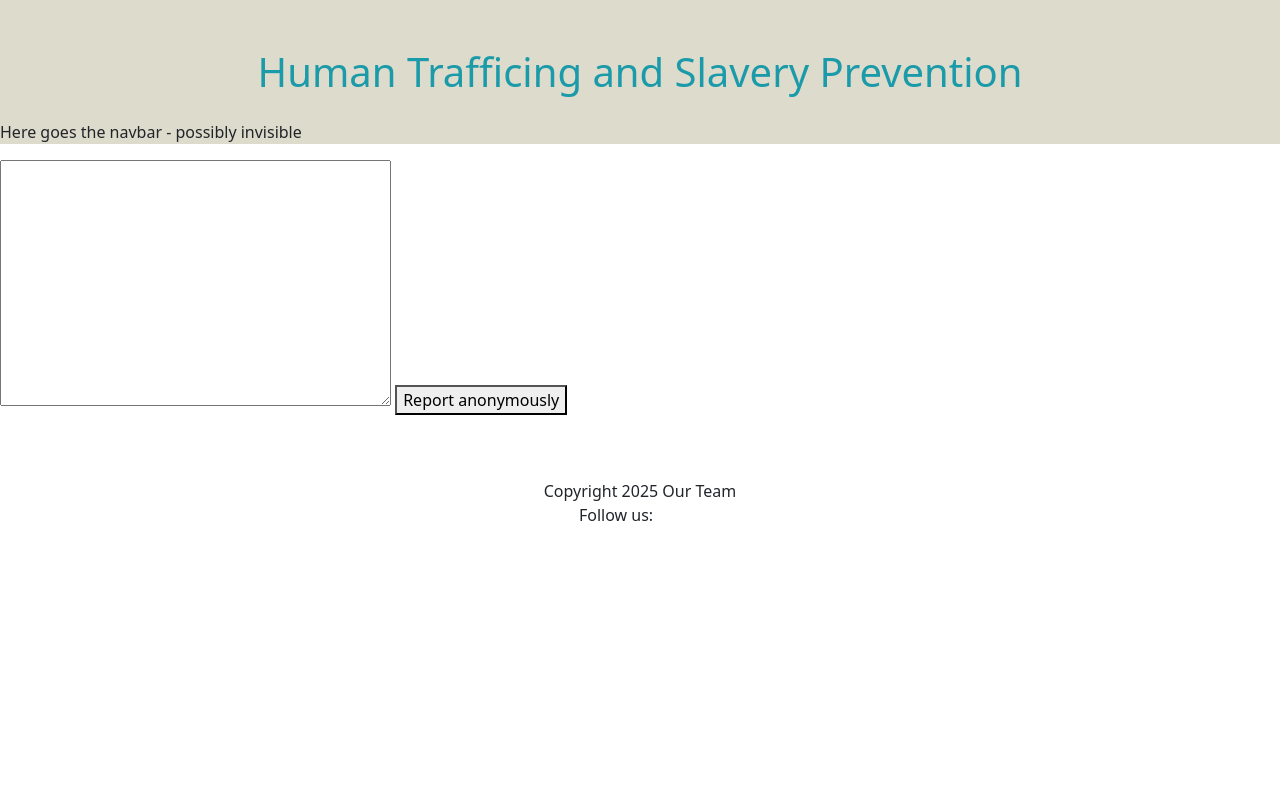
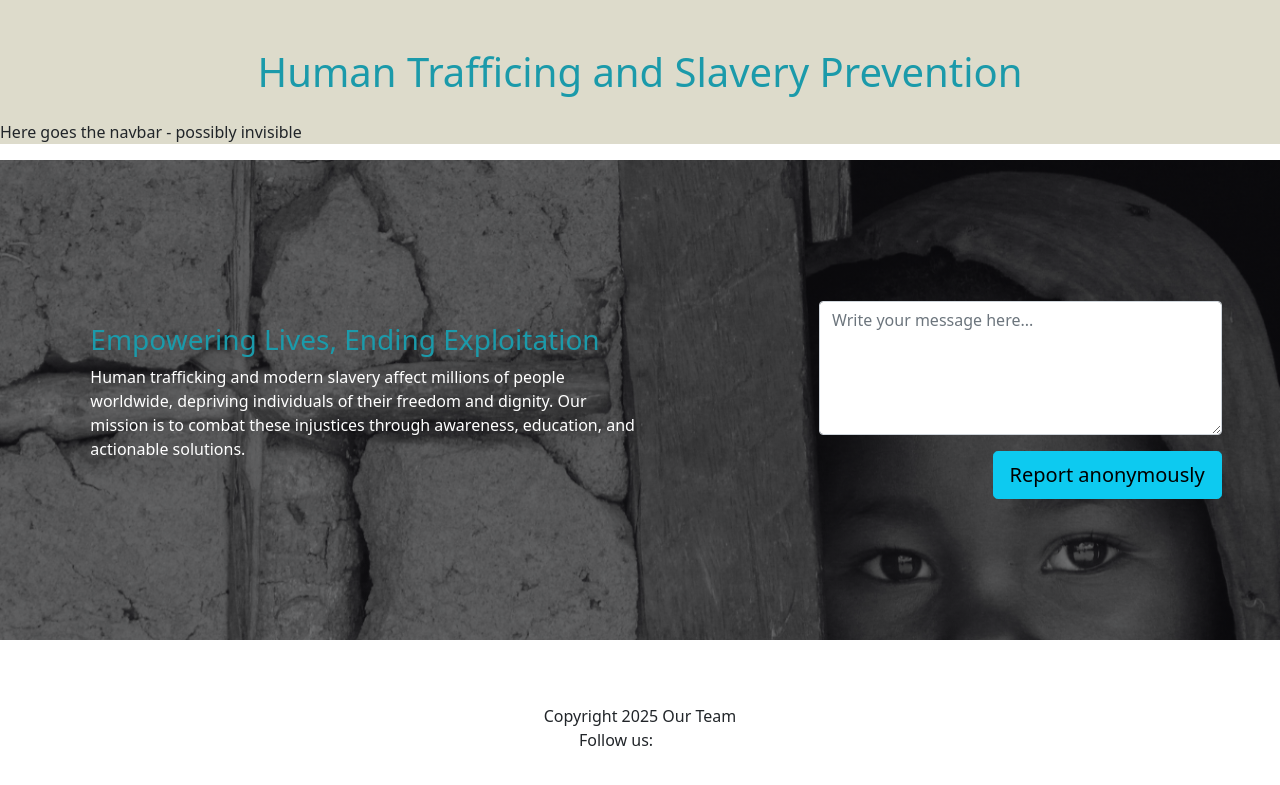
Before and after one commit to AnishAzharudeen/knowthesigns, a Django app: page / in a window 1280 px wide. Shown: the top 785 px of the page. Run offline with Django 4.2, Linux system fonts and the light colour scheme; some libraries are stand-ins or nearby versions.

Commit message:
merging richard into development

```diff
--- a/home/templates/home/index.html
+++ b/home/templates/home/index.html
@@ -1,17 +1,29 @@
 {% extends "base.html" %}
-
+{% load crispy_forms_tags %}
 {% load static %}
 
 {% block content %}
+<div class="header-container">
+    <div class="row justify-content-around align-items-center">
+        <div class="col-6 p-5">
+            <h3 class="munsell text-bolder">Empowering Lives, Ending Exploitation</h3>
+            <p class="text-white">Human trafficking and modern slavery affect millions of people worldwide, depriving individuals of their freedom and dignity. Our mission is to combat these injustices through awareness, education, and actionable solutions.</p>
+        </div>
+        <div class="col-4 p-sm-0 text-end">
+            <div id="contact" class="m-3 ">
+                <!-- The create_report view is in the 'reports' app -->
+                <form action="{% url 'create-report' %}" method="post" class="form">
+                    {% csrf_token %}
+                    {{ report_form | crispy }}
+                    <button type="submit" class="btn btn-lg btn-info">Report anonymously</button>
+                </form>
+            </div>
+        </div>
 
-    <div id="contact">
-        <!-- The create_report view is in the 'reports' app -->
-        <form action="{% url 'create-report' %}" method="post" class="form">
-            {% csrf_token %}
-            {{ report_form.message }}
-            <button type="submit">Report anonymously</button>
-        </form>
     </div>
+</div>
+
+
 
     <div id="testimonies"></div>
     <div id="assessment"></div>
--- a/reports/forms.py
+++ b/reports/forms.py
@@ -5,6 +5,14 @@ from .models import Report, ReportDetails
 
 class ReportForm(forms.ModelForm):
     '''Form for creating a report'''
+    message = forms.CharField(
+        widget=forms.Textarea(attrs={
+            'placeholder': 'Write your message here...',
+            'rows': 5,
+            'cols': 40
+        }),
+        label='',
+    )
     class Meta:
         model = Report
         fields = ['message']
--- a/requirements.txt
+++ b/requirements.txt
@@ -2,8 +2,10 @@ asgiref==3.8.1
 certifi==2024.12.14
 charset-normalizer==3.4.1
 cloudinary==1.42.1
+crispy-bootstrap5==2024.10
 Django==4.2.18
 django-cloudinary-storage==0.3.0
+django-crispy-forms==2.3
 idna==3.10
 requests==2.32.3
 six==1.17.0
--- /dev/null
+++ b/static/css/index.css
@@ -0,0 +1,9 @@
+.header-container{
+    background-image: linear-gradient(rgba(0, 0, 0, 0.5), rgba(0, 0, 0, 0.5)), url("../img/header_bg.png");
+    background-repeat: no-repeat;
+    background-size:cover;
+    display: grid;
+    place-items: center;
+    min-height: 60vh;
+
+}
--- a/templates/base.html
+++ b/templates/base.html
@@ -16,7 +16,8 @@
     crossorigin="anonymous"
     />
 
-<link rel="stylesheet" type="text/css" href="{% static 'css/style.css' %}" />
+  <link rel="stylesheet" type="text/css" href="{% static 'css/style.css' %}" />
+  <link rel="stylesheet" type="text/css" href="{% static 'css/index.css' %}" />
 
     <title>Hackathon</title>
   </head>
```
Also changed, not shown: my_project/settings.py (+10 -0 lines), static/img/header_bg.png (added).
